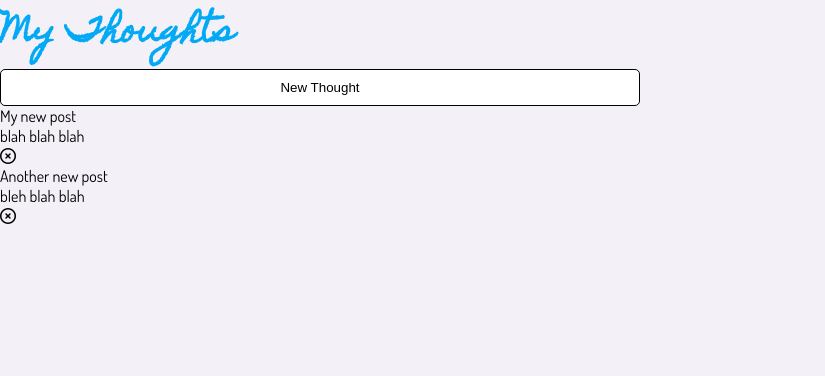
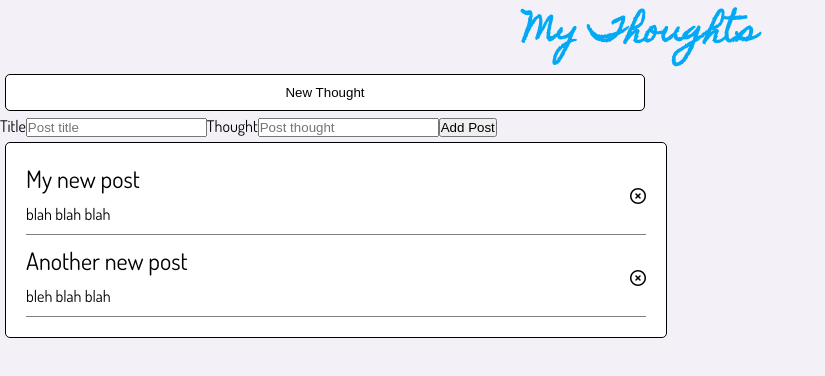
Before and after one commit to CGriffus/Social-Posts-Lab, an Angular app: page / in a window 1280 px wide. Shown: the top 376 px of the page, without its empty margins (0-825 px from the left). Built offline with nearby package versions, Linux system fonts and the light colour scheme.

Commit message:
styled posts

```diff
--- a/src/app/social-posts/post/post.component.css
+++ b/src/app/social-posts/post/post.component.css
@@ -0,0 +1,19 @@
+.post-container {
+  margin: 10px;
+  position: relative;
+  border-bottom: 1px solid gray;
+}
+
+#title {
+  font-size: 24px;
+}
+
+p {
+  margin-bottom: 10px;
+}
+
+.far {
+  position: absolute;
+  right: 0;
+  top: 25px;
+}
--- a/src/app/social-posts/post/post.component.html
+++ b/src/app/social-posts/post/post.component.html
@@ -1,5 +1,5 @@
-<div>
-  <p>{{ post.title }}</p>
-  <p>{{ post.thought }}</p>
+<div class="post-container">
+  <p id="title">{{ post.title }}</p>
+  <p id="thought">{{ post.thought }}</p>
   <i class="far fa-times-circle" (click)="deletePost(postIndex)"></i>
 </div>
--- a/src/app/social-posts/social-posts.component.css
+++ b/src/app/social-posts/social-posts.component.css
@@ -1,10 +1,7 @@
-main {
-  /* width: 50%; */
-}
-
 h1 {
   font-family: "Homemade Apple", cursive;
   color: rgb(3, 169, 244);
+  text-align: center;
 }
 
 button {
@@ -13,4 +10,15 @@ button {
   border-radius: 5px;
   padding: 10px;
   width: 50%;
+  margin: 5px;
 }
+
+div {
+  background: white;
+  border: 1px solid black;
+  border-radius: 5px;
+  padding: 10px;
+  margin: 5px;
+  height: auto;
+  width: 50%;
+}
--- a/src/app/social-posts/social-posts.component.html
+++ b/src/app/social-posts/social-posts.component.html
@@ -1,11 +1,8 @@
 <main>
   <h1>My Thoughts</h1>
   <section>
-    <button (click)="toggleForm()">New Thought</button>
-    <app-post-form
-      *ngIf="show"
-      (onAdd)="addNewPostHandler($event)"
-    ></app-post-form>
+    <button>New Thought</button>
+    <app-post-form (onAdd)="addNewPostHandler($event)"></app-post-form>
     <div>
       <app-post
         *ngFor="let post of posts; index as i"
@@ -16,3 +13,6 @@
     </div>
   </section>
 </main>
+
+<!-- (click)="toggleForm()" -->
+<!-- *ngIf="show" -->
```
